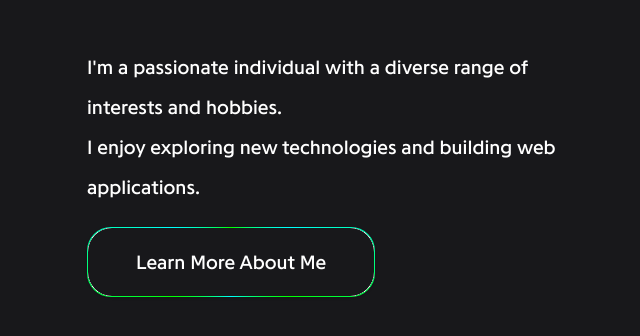
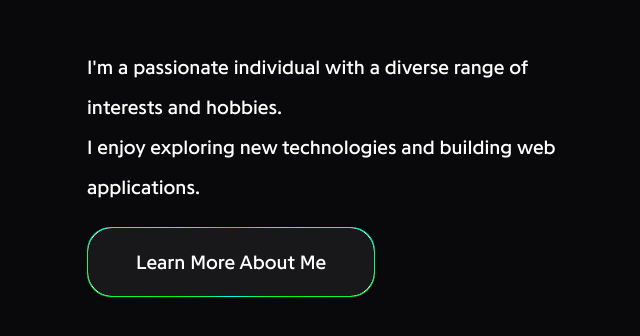
Before and after one commit to mulkihafizh/nuxt-personal, a Nuxt app: page / in a window 1280 px wide. Shown: the part 228-564 px from the top of the page, without its empty margins (41-681 px from the left). Built offline with nearby package versions, Linux system fonts and the light colour scheme; no server answers.

Commit message:
Static Error Page

```diff
--- a/app.vue
+++ b/app.vue
@@ -2,7 +2,7 @@
   <Head>
     <Title>Home</Title>
   </Head>
-  <div class="font-main">
+  <div class="font-main bg-zinc-950">
     <NuxtPage />
   </div>
 </template>
--- a/assets/css/tailwind.css
+++ b/assets/css/tailwind.css
@@ -1,10 +1,6 @@
 @import "tailwindcss/base";
 @import "tailwindcss/components";
 @import "tailwindcss/utilities";
-
-body {
-  @apply bg-zinc-900;
-}
 
 .borderNuxt {
   background: radial-gradient(
```
